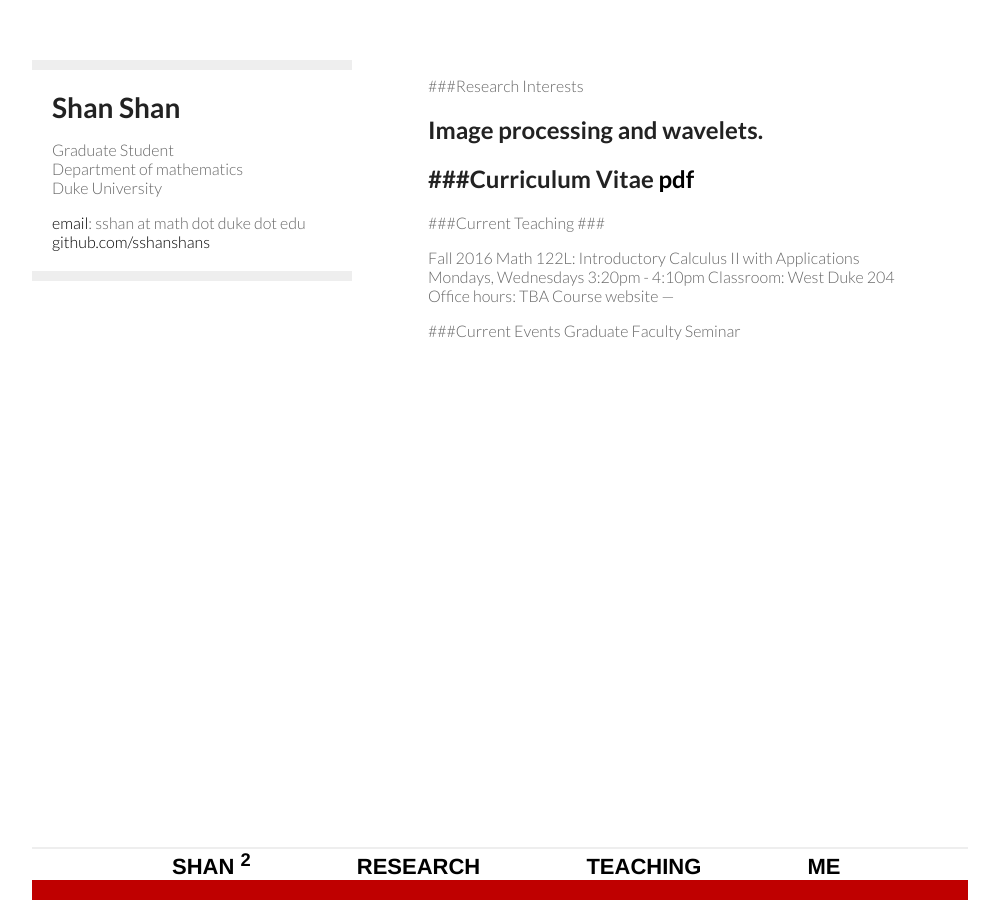
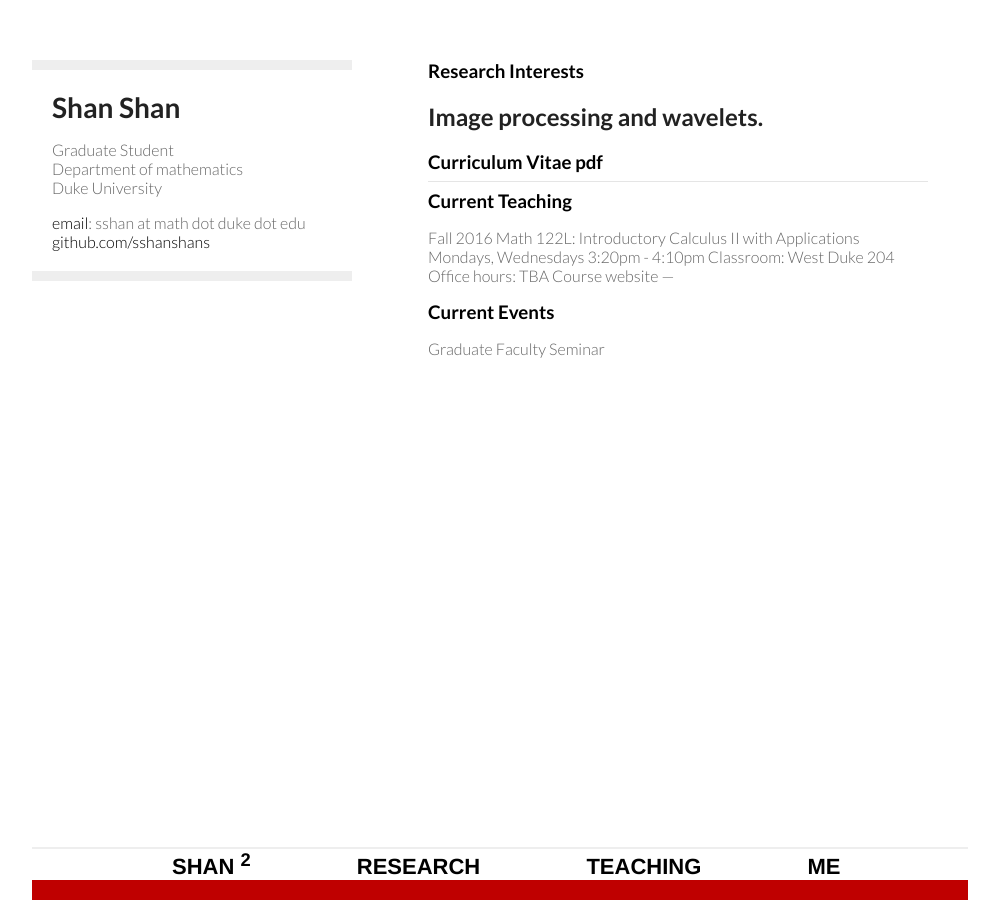
Before and after one commit to sshanshans/sshanshans.github.io, a Jekyll site: the page built from index.md, in a window 1280 px wide. Shown: the whole page, without its empty margins (160-1159 px from the left). Built offline with Jekyll 4.4.1, drawn with Linux system fonts in a browser that asks for light colours.

```diff
--- a/index.md
+++ b/index.md
@@ -4,15 +4,15 @@ title: Shan Shan
 description: personal webpage
 ---
 
-###Research Interests
+### Research Interests
 
 Image processing and wavelets.
 ---
 
-###Curriculum Vitae [pdf](../CV/cv.pdf)
+### Curriculum Vitae [pdf](../CV/cv.pdf)
 ---
 
-###Current Teaching ###
+### Current Teaching
 
 Fall 2016
 Math 122L: Introductory Calculus II with Applications
@@ -22,5 +22,5 @@ Office hours: TBA
 Course website
 ---
 
-###Current Events
+### Current Events
 Graduate Faculty Seminar
```
